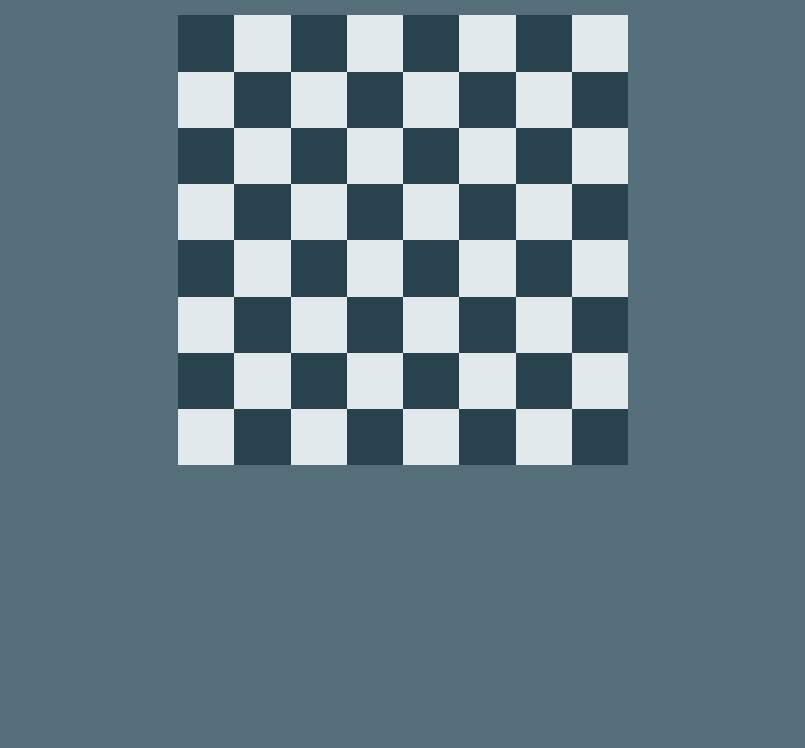
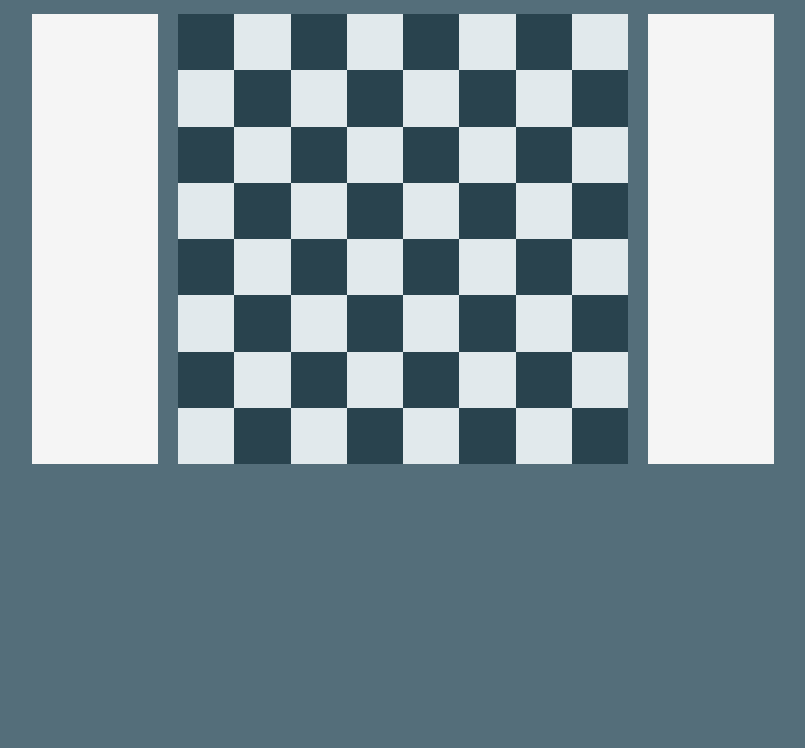
Before and after one commit to Rezende123/xadrez-js, a plain HTML site: page index.html in a window 1280 px wide. Shown: the part 73-821 px from the top of the page, without its empty margins (237-1042 px from the left). Drawn offline with Linux system fonts and the light colour scheme.

Commit message:
Definindo a área dos jogadores, onde vão ficar as peças comidas

```diff
--- a/index.html
+++ b/index.html
@@ -7,7 +7,10 @@
     </head>
     <body>
         <h1 class="pg-title">Xadrez</h1>
-        <main board>
+        <main>
+            <aside id="player1">
+            </aside>
+            <div board>
                 <div chess-row>
                     <div chess-square></div>
                     <div chess-square></div>
@@ -88,6 +91,9 @@
                     <div chess-square></div>
                     <div chess-square></div>
                 </div>
+            </div>
+            <aside id="player2">
+            </aside>
         </main>
 
         <script src="src/js/main.js"></script>
--- a/src/css/style.css
+++ b/src/css/style.css
@@ -7,29 +7,28 @@ body {
 }
 
 .pg-title {
+    margin: 15px;
     text-align: center;
     color: whitesmoke;
 }
 
 main {
-    width: 450px;
-    height: 450px;
-    margin: auto;
-    margin-top: 30px;
-    background-color: whitesmoke;
+    display: flex;
+    flex-direction: row;
+    justify-content: center;
 }
 
 /* Tabuleiro, organizado em linhas */
 [board] {
-    display: flex;
-    flex-direction: row;
-    flex-wrap: wrap;
+    width: 450px;
+    height: 450px;
+    margin: 20px;
+    background-color: whitesmoke;
 }
 
 /* Linhas do tabuleiro, organizadas em colunas */
 [chess-row] {
     display: flex;
-    flex-direction: row;
     flex-wrap: wrap;
     width: 100%;
     height: 12.5%;
@@ -57,3 +56,10 @@ div[chess-row]:nth-child(even) >
 div[chess-square]:nth-child(odd) {
     background-color: #e1e9ec;
 }
+
+aside {
+    margin-top: 20px;
+    margin-bottom: 20px;
+    flex-basis: 10%;
+    background-color: whitesmoke;
+}
```
Lines whose indentation alone changed are shown as unchanged.
